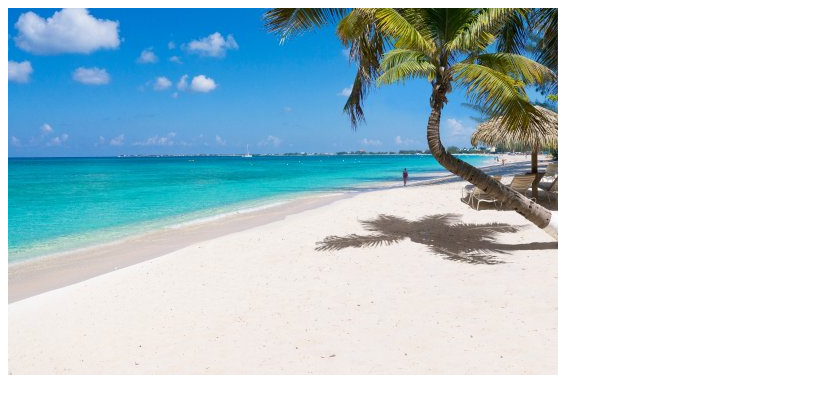
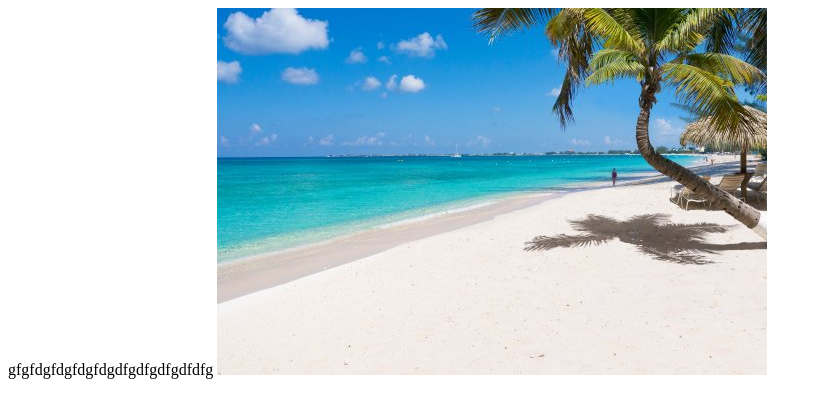
Before and after one commit to Junglecrew/week_1, a plain HTML site: page index.html in a window 1280 px wide. Shown: the whole page, without its empty margins (0-822 px from the left). Drawn offline with Linux system fonts and the light colour scheme.

Commit message:
Update index.html

```diff
--- a/index.html
+++ b/index.html
@@ -5,6 +5,8 @@
 	<title>Document</title>
 </head>
 <body>
+
+	gfgfdgfdgfdgfdgdfgdfgdfgdfdfg
 	<img src="../../img/1.jpg" alt="">
 	<img src="/img/2.jg" alt="">
 </body>
```
